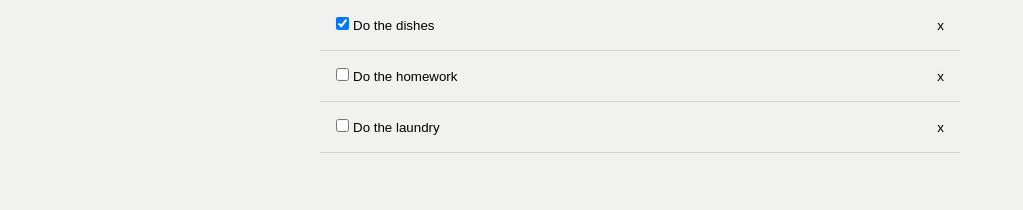
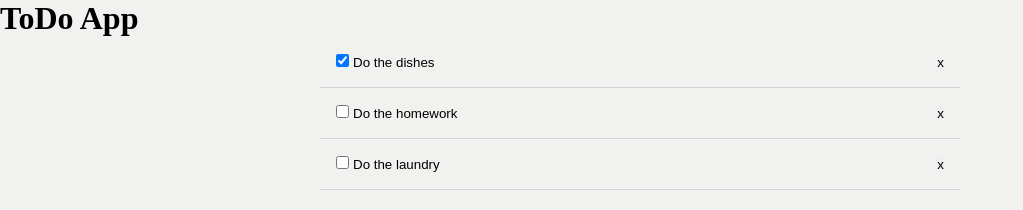
Before and after one commit to zied2112/To-Do-list, a website built with webpack: page src/index.html in a window 1280 px wide. Shown: the whole page, without its empty margins (0-1023 px from the left). Built offline with nearby package versions, Linux system fonts and the light colour scheme.

Commit message:
fix linters

```diff
--- a/src/index.html
+++ b/src/index.html
@@ -9,15 +9,15 @@
   </head>
   <body>
     <script type="module" src="index.js"></script>
+    <h1>ToDo App</h1>
      <section>
+  </section>
+
     <div class="todo__list-container">
-
       <ul id="list">
 
       </ul>
 
     </div>
-  </section>
-
   </body>
 </html>
```
Also changed, not shown: src/index.js (+7 -7 lines).
